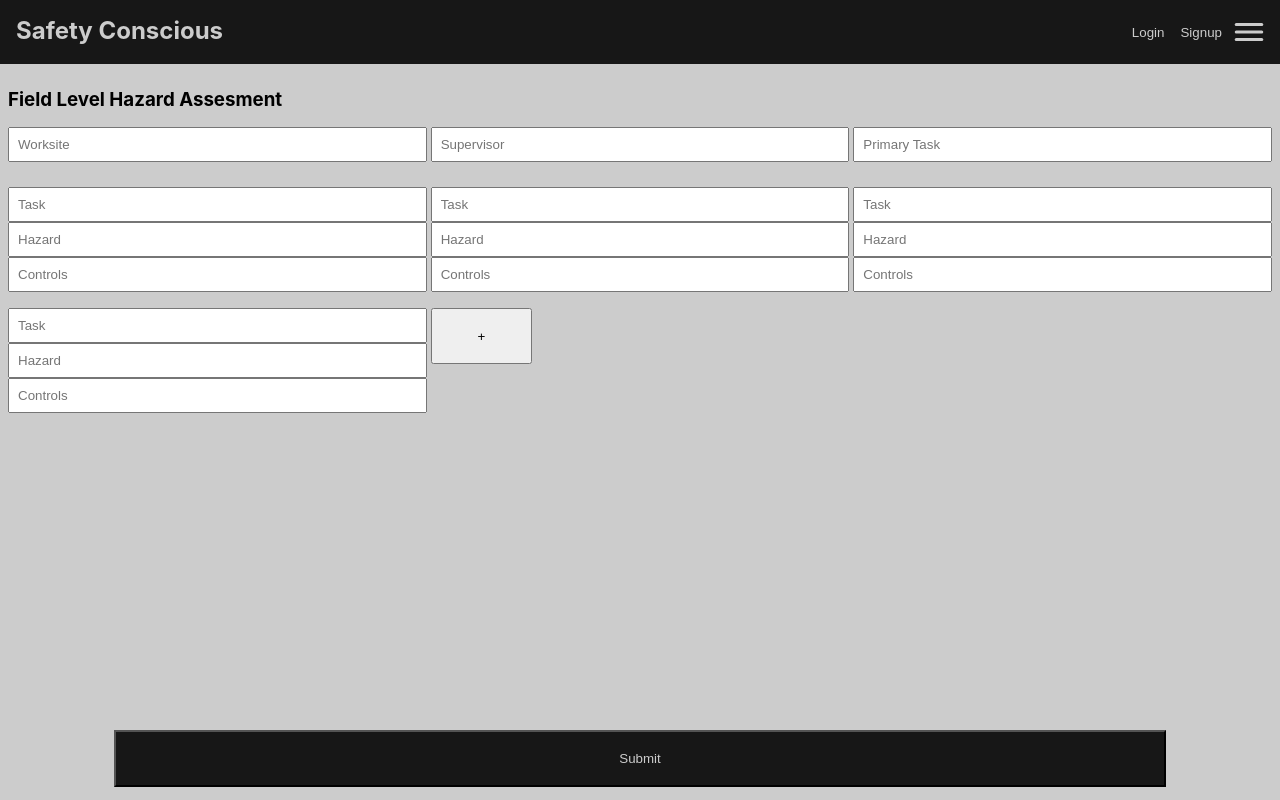
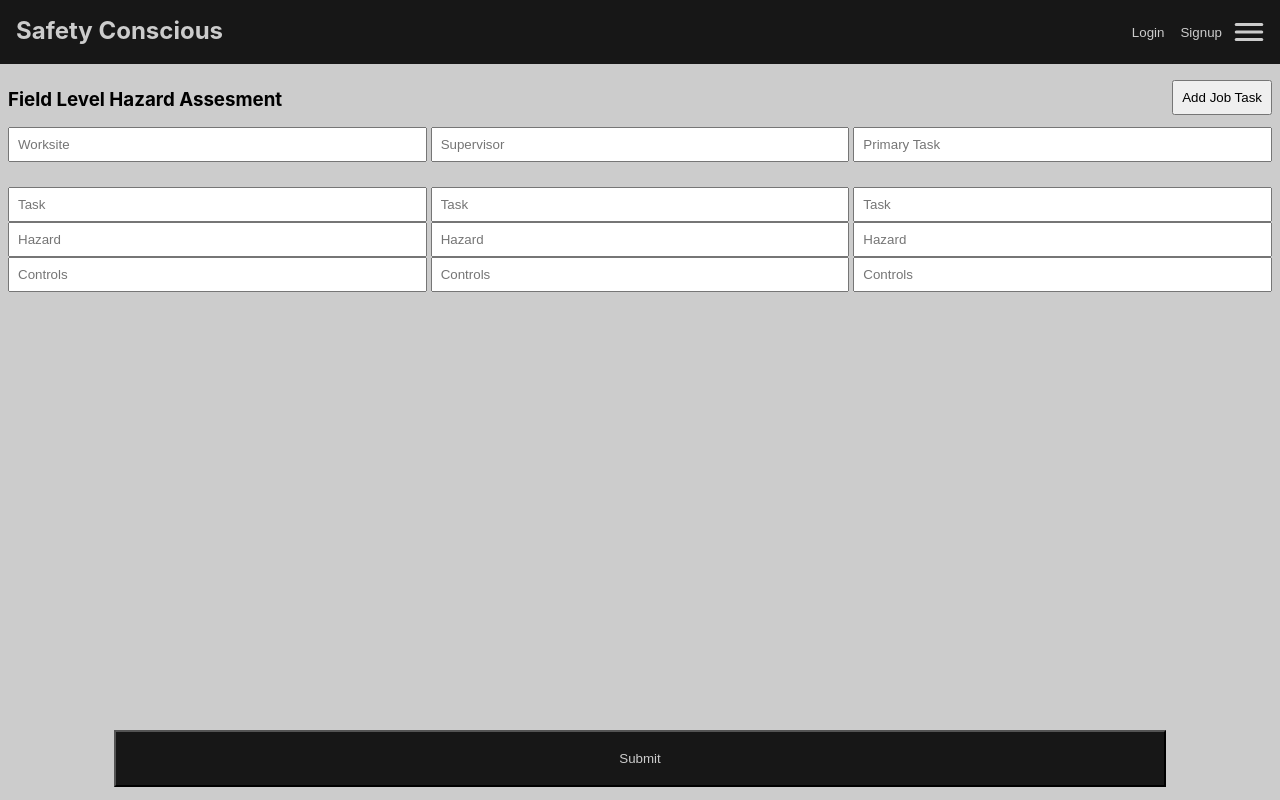
Before and after one commit to SuedePritch/SafetyConscious, a React (Create React App) app in the folder client/: page /FLHA in a window 1280 px wide. Shown: the top 800 px of the page. Built offline with nearby package versions, Linux system fonts and the light colour scheme.

Commit message:
minor styling and ux

```diff
--- a/client/src/components/Forms/FLHAForm.jsx
+++ b/client/src/components/Forms/FLHAForm.jsx
@@ -11,8 +11,7 @@ const [jobTaskState, setJobTaskState] = useState();
 const [numberOfJobTasks, setNumberOfJobTasks] = useState([
     <JobTask key="0" setJobTaskState={setJobTaskState}/>,
     <JobTask key="1" setJobTaskState={setJobTaskState}/>,
-    <JobTask key="2" setJobTaskState={setJobTaskState}/>,
-    <JobTask key="3" setJobTaskState={setJobTaskState}/>
+    <JobTask key="2" setJobTaskState={setJobTaskState}/>
 ]);
 
 
@@ -47,7 +46,9 @@ const handleFormSubmit = async (event) => {
 };
 //This adds a new div that contains the fields for a new job task
 const handleAddJobTask = () =>{
+    if(numberOfJobTasks.length <= 8){
         setNumberOfJobTasks(numberOfJobTasks.concat(<JobTask key={numberOfJobTasks.length} setJobTaskState={setJobTaskState}/>));
+    }
 }
 
 
@@ -60,7 +61,11 @@ return (
                 <div className='form-field supervisor'><input placeholder='Supervisor' name= 'supervisor' type='supervisor' id='supervisor' onChange={handleChange}></input></div>
                 <div className='form-field primarytask'><input placeholder='Primary Task' name= 'primarytask' type='primarytask' id='primarytask' onChange={handleChange}></input></div>
                 {numberOfJobTasks}
-                <button type="button" onClick={handleAddJobTask}>+</button>
+                {numberOfJobTasks.length === 9 ?
+                <button type="button" className='add-job-task' onClick={handleAddJobTask} disabled>Max Job Tasks</button>:
+                <button type="button" className='add-job-task' onClick={handleAddJobTask}>Add Job Task</button>
+
+                }
 
 
 
--- a/client/src/components/Forms/Form.scss
+++ b/client/src/components/Forms/Form.scss
@@ -52,6 +52,7 @@ h3{
     overflow-y: hidden;
 }
 .job-task-container-grid{
+    height: fit-content;
     grid-template-columns: repeat(3, 1fr);
 
 }
@@ -60,3 +61,9 @@ h3{
 #control{
     grid-column: span 2;
 }
+.add-job-task{
+    position: absolute;
+    right:0.5rem;
+    top:1rem;
+    padding:0.5rem;
+}
--- a/client/src/components/JobTask/JobTask.jsx
+++ b/client/src/components/JobTask/JobTask.jsx
@@ -28,7 +28,6 @@ function JobTask({setJobTaskState}) {
 
             } catch (error) {
               console.log(error)
-              alert('Submission Failed')
             }
         }else{
           return
@@ -45,10 +44,10 @@ function JobTask({setJobTaskState}) {
 
 
   return (
-    <div className='job-task-container job-task-container-grid' onBlur={handleChangeOnJobTask}>
-      <div className='form-field task'><input placeholder='Task' name='task' type='task' id="task" ></input></div>
-      <div className='form-field hazard'><input placeholder='Hazard' name='hazard' type='hazard' id='hazard' ></input></div>
-      <div className='form-field control'><input placeholder='Controls' name='control' type='control' id='control' ></input></div>
+    <div className='job-task-container job-task-container-grid'  >
+      <div className='form-field task'><input placeholder='Task' name='task' type='task' id="task" onChange={handleChangeOnJobTask}></input></div>
+      <div className='form-field hazard'><input placeholder='Hazard' name='hazard' type='hazard' id='hazard' onChange={handleChangeOnJobTask}></input></div>
+      <div className='form-field control'><input placeholder='Controls' name='control' type='control' id='control' onChange={handleChangeOnJobTask}></input></div>
     </div>
   )
 }
```
